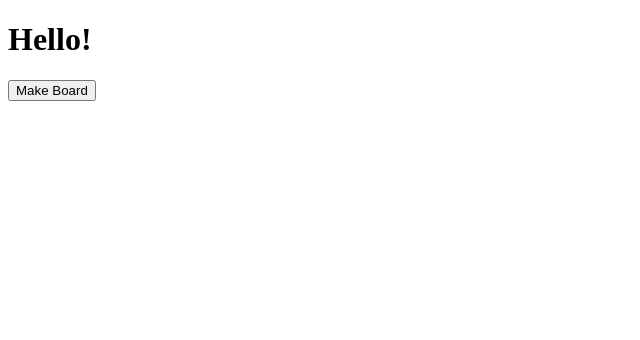
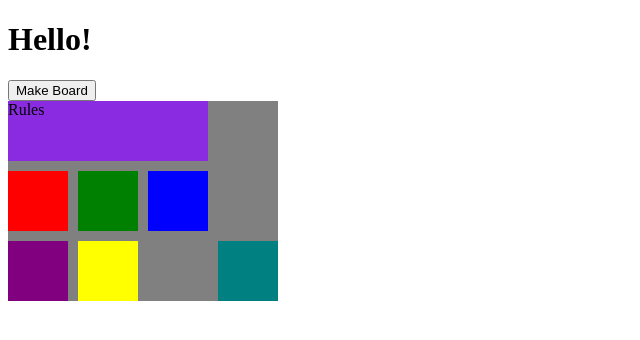
Before and after one commit to Agloo055/Minesweeper-Project-1, a plain HTML site: page index.html in a window 1280 px wide. Shown: the whole page, without its empty margins (0-640 px from the left). Drawn offline with Linux system fonts and the light colour scheme.

Commit message:
figure out how to make dynamic board

```diff
--- a/css/styles.css
+++ b/css/styles.css
@@ -0,0 +1,50 @@
+.board {
+    display: inline-grid;
+    grid-gap: 10px;
+    grid-template-columns: 60px;
+    grid-template-rows: 60px;
+    grid-auto-columns: 60px;
+    grid-auto-rows: 60px;
+    background-color: gray;
+}
+
+.one {
+    background-color: red;
+    grid-column: 1 / 2;
+    grid-row: 2 / 3;
+}
+
+.two {
+    background-color: green;
+    grid-column: 2 / 3;
+    grid-row: 2 / 3;
+}
+
+.three {
+    background-color: blue;
+    grid-column: 3 / 4;
+    grid-row: 2 / 3;
+}
+
+.four {
+    background-color: yellow;
+    grid-column: 2 / 3;
+    grid-row: 3 / 4;
+}
+.five {
+    background-color: purple;
+    grid-column: 1 / 2;
+    grid-row: 3 / 4;
+}
+.six {
+    background-color: teal;
+    grid-column: 4 / 5;
+    grid-row: 3 / 4;
+}
+
+.rules {
+    background-color: blueviolet;
+    grid-column-start: 1;
+    grid-column-end: 4;
+    grid-row: 1 / 2;
+}
--- a/index.html
+++ b/index.html
@@ -10,5 +10,15 @@
 <body>
     <h1>Hello!</h1>
     <input type="button" id="makeBoard" value="Make Board" />
+    <div></div>
+    <div class="board">
+        <div class="rules">Rules</div>
+        <div class="square one"></div>
+        <div class="square two"></div>
+        <div class="square three"></div>
+        <div class="square four"></div>
+        <div class="square five"></div>
+        <div class="square six"></div>
+    </div>
 </body>
 </html>
```
